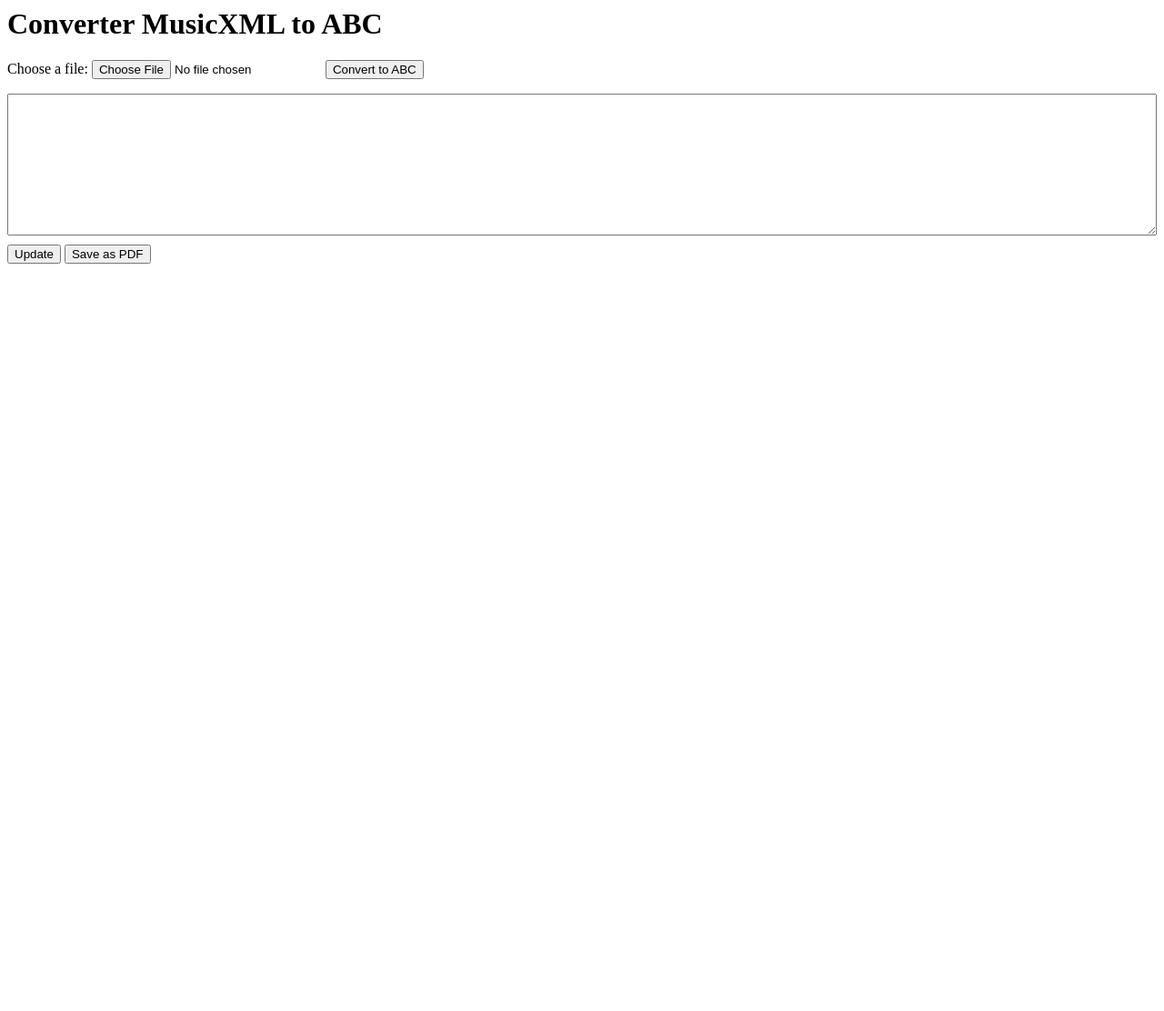
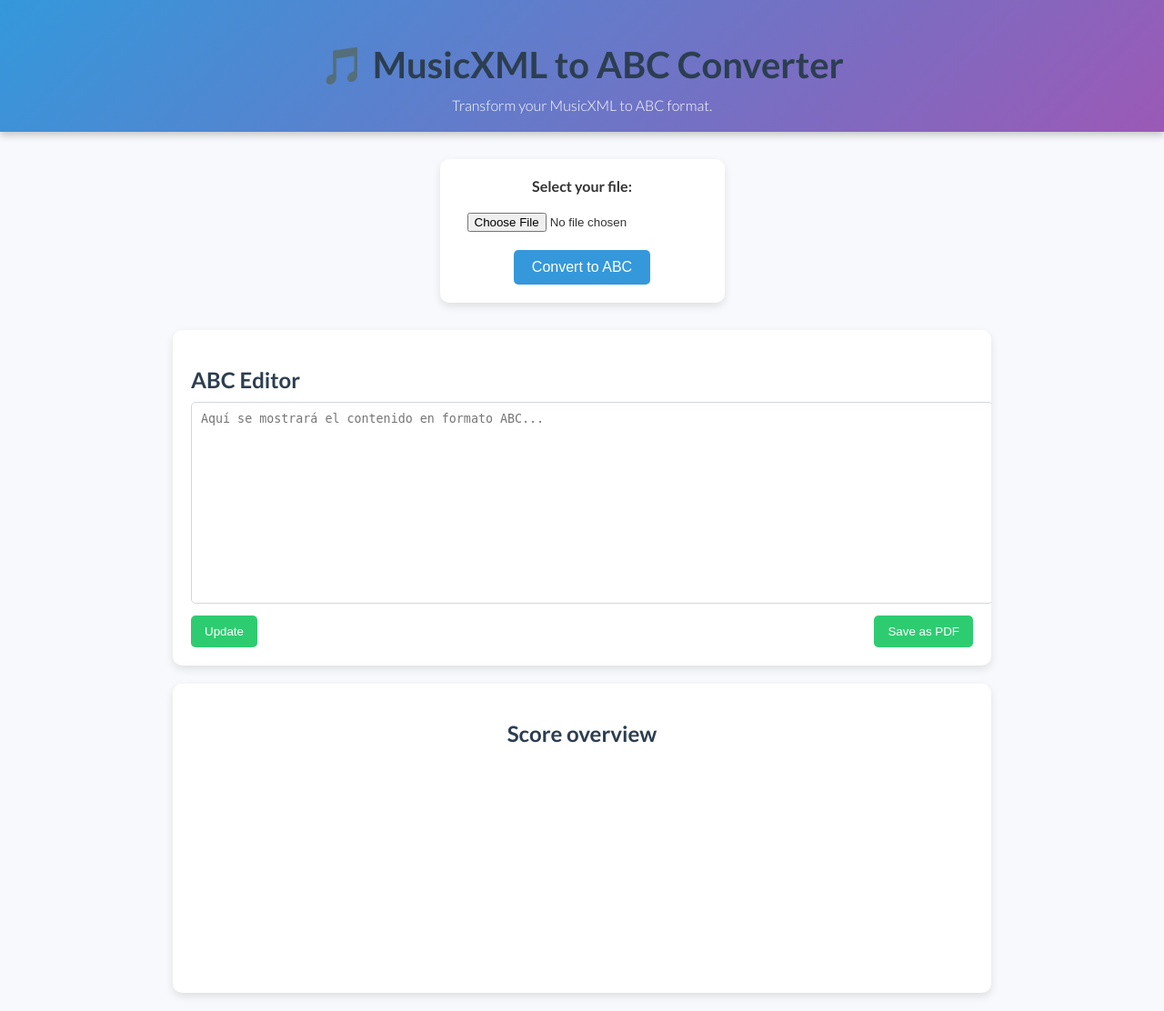
Before and after one commit to martivera1/MusED-LLM-Chat, a Flask app: page / in a window 1280 px wide. Shown: the whole page at 91% size. Before the commit the page ends 290 px from the top, so only its background shows below. Run offline with Flask 3, Linux system fonts and the light colour scheme; some libraries are stand-ins or nearby versions.

Commit message:
New interface, fixed rescaled score

```diff
--- a/WEB_DEMO/static/css/styles.css
+++ b/WEB_DEMO/static/css/styles.css
@@ -1,33 +1,59 @@
-/* Estilos generales */
+/* Tipografía y colores generales */
 body {
-    font-family: 'Arial', sans-serif;
-    text-align: center;
-    background-color: #f0f4f8;
+    font-family: 'Lato', sans-serif;
+    background-color: #f7f9fc;
     color: #333;
     margin: 0;
     padding: 0;
 }
+h1, h2 {
+    font-weight: 700;
+    color: #2c3e50;
+    margin-bottom: 10px;
+}
 h1 {
-    color: #2c3e50;
-    margin-top: 20px;
-    font-size: 2em;
+    font-size: 2.5em;
+}
+h2 {
+    font-size: 1.5em;
 }
 
-/* Estilo del formulario */
+/* Header */
+.main-header {
+    background: linear-gradient(135deg, #3498db, #9b59b6);
+    color: white;
+    text-align: center;
+    padding: 20px 10px;
+    box-shadow: 0 4px 8px rgba(0, 0, 0, 0.2);
+}
+.main-header p {
+    font-weight: 300;
+    margin: 5px 0 0;
+}
+
+/* Sección de formulario */
+#upload-section {
+    text-align: center;
+    margin: 20px auto;
+    padding: 10px;
+}
 #upload-form {
-    background-color: #fff;
-    padding: 15px 20px;
-    margin: 20px auto;
-    border-radius: 8px;
-    box-shadow: 0 4px 8px rgba(0, 0, 0, 0.1);
+    background-color: white;
     display: inline-block;
+    padding: 20px;
+    border-radius: 10px;
+    box-shadow: 0 4px 10px rgba(0, 0, 0, 0.1);
 }
 #upload-form label {
-    font-weight: bold;
-    color: #2c3e50;
+    font-weight: 600;
+    display: block;
+    margin-bottom: 10px;
+    color: #333;
 }
 #upload-form input[type="file"] {
-    margin: 10px 0;
+    display: block;
+    margin: 10px auto;
+    padding: 10px;
 }
 #upload-form button {
     background-color: #3498db;
@@ -37,84 +63,63 @@
     font-size: 1em;
     border-radius: 5px;
     cursor: pointer;
-    transition: background-color 0.3s ease;
+    transition: all 0.3s ease;
 }
 #upload-form button:hover {
     background-color: #2980b9;
+    transform: translateY(-3px);
 }
 
-/* Estilo de los contenedores */
+/* Contenedor general */
 #container {
     display: flex;
-    flex-direction: column; /* Cambia a formato vertical */
-    gap: 20px; /* Espacio entre los paneles */
-    width: 100%;
+    flex-direction: column;
+    gap: 20px;
+    max-width: 900px;
+    margin: 20px auto;
+    padding: 0 10px;
+}
+
+/* Paneles */
+.panel {
+    background-color: white;
     padding: 20px;
-}
-.panel {
-    width: 45%;
-    background-color: #fff;
-    border-radius: 8px;
-    box-shadow: 0 4px 8px rgba(0, 0, 0, 0.1);
-    padding: 15px;
-    box-sizing: border-box;
+    border-radius: 10px;
+    box-shadow: 0 4px 10px rgba(0, 0, 0, 0.1);
     overflow: hidden;
 }
-
-/*=====================================================================================*/
-#abc-text {
-    white-space: pre-wrap;
+.abc-editor, .abc-notation {
+    text-align: left;
+}
+.abc-editor textarea {
+    width: 100%;
+    height: 200px;
+    resize: none;
     border: 1px solid #d0d7de;
     padding: 10px;
-    height: 400px;
-    overflow-y: auto;
+    border-radius: 5px;
     font-family: monospace;
-    color: #2c3e50;
-    background-color: #f9fafb;
+}
+.button-group {
+    display: flex;
+    justify-content: space-between;
+    margin-top: 10px;
+}
+.button-group button {
+    background-color: #2ecc71;
+    color: white;
+    border: none;
+    padding: 10px 15px;
+    border-radius: 5px;
+    cursor: pointer;
+    transition: background-color 0.3s ease;
+}
+.button-group button:hover {
+    background-color: #27ae60;
 }
 
-/**/
-
+/* Partitura */
 #abc-render {
-    width: 100%; /* Ajusta al ancho disponible */
-    min-height: auto; /* Elimina cualquier restricción de altura fija */
-    max-height: none; /* Permite crecer sin límites */
-    overflow: visible; /* Asegura que todo el contenido sea visible */
-    position: relative; /* Asegura un contexto correcto para renderizado */
-    padding: 10px;
-    background-color: #fff; /* Asegura que el fondo sea blanco para el PDF */
+    text-align: center;
+    min-height: 300px;
 }
-
-/*=====================================================================================*/
-
-
-/* Área de texto ABC (Editor) */
-.abc-editor {
-    width: 100%; /* Ocupa todo el ancho */
-    min-height: 150px; /* Altura mínima */
-    background-color: #f9f9f9; /* Fondo claro */
-    padding: 10px;
-    border: 1px solid #ddd;
-    box-shadow: 0 2px 4px rgba(0, 0, 0, 0.1);
-}
-
-/* Panel de visualización de la partitura */
-.abc-notation {
-    width: 100%; /* Ocupa todo el ancho */
-    min-height: 300px; /* Altura mínima */
-    background-color: #fff;
-    padding: 10px;
-    border: 1px solid #ddd;
-    box-shadow: 0 2px 4px rgba(0, 0, 0, 0.1);
-    overflow-x: auto; /* Permite desplazamiento horizontal si es necesario */
-}
-
-
-/* Efectos y mejoras visuales */
-* {
-    box-sizing: border-box;
-}
-#abc-render svg {
-    max-width: 100%;
-    background-color: #fff; /*Fons blanc*/
-}
--- a/WEB_DEMO/static/js/xmltoabc.js
+++ b/WEB_DEMO/static/js/xmltoabc.js
@@ -21,9 +21,26 @@
             // Mostrar el contenido ABC en texto y en partitura
             document.getElementById('abc-text').textContent = data.abc;
 
+            // if (data.abc.includes("K:") || data.abc.includes("X:")) {
+            //     // Asegura que el área de partitura sea lo suficientemente grande para evitar que se corte
+            //     abcjs.renderAbc("abc-render", data.abc, { responsive: "resize" });
+            // } else {
+            //     alert("El archivo convertido no parece estar en formato ABC legible.");
+            // }
             if (data.abc.includes("K:") || data.abc.includes("X:")) {
                 // Asegura que el área de partitura sea lo suficientemente grande para evitar que se corte
-                abcjs.renderAbc("abc-render", data.abc, { responsive: "resize" });
+                const renderElement = document.getElementById('abc-render');
+                const containerWidth = renderElement.offsetWidth; // Ancho del contenedor
+
+                // Ajustar dinámicamente CSS si es necesario
+                renderElement.style.width = "100%"; // O un valor más específico como "800px"
+                renderElement.style.minHeight = "400px"; // Garantiza suficiente espacio vertical
+
+                // Renderiza la partitura ajustada al ancho del contenedor
+                abcjs.renderAbc("abc-render", data.abc, {
+                    responsive: "resize",
+                    staffwidth: containerWidth // Asegura que la partitura se ajuste al ancho disponible
+                });
             } else {
                 alert("El archivo convertido no parece estar en formato ABC legible.");
             }
--- a/WEB_DEMO/templates/index.html
+++ b/WEB_DEMO/templates/index.html
@@ -1,25 +1,44 @@
+<!DOCTYPE html>
+<html lang="en">
+<head>
+    <meta charset="UTF-8">
+    <meta name="viewport" content="width=device-width, initial-scale=1.0">
+    <title>MusicXML to ABC Converter</title>
+    <link rel="stylesheet" href="/static/css/styles.css">
+    <link href="https://fonts.googleapis.com/css2?family=Lato:wght@300;400;700&display=swap" rel="stylesheet">
+</head>
 <body>
-    <h1>Converter MusicXML to ABC</h1>
+    <header class="main-header">
+        <h1>🎵 MusicXML to ABC Converter</h1>
+        <p>Transform your MusicXML to ABC format. </p>
+    </header>
 
+    <section id="upload-section">
         <form id="upload-form" enctype="multipart/form-data">
-        <label for="file">Choose a file:</label>
+            <label for="file">Select your file:</label>
             <input type="file" id="file" name="file" accept=".musicxml,.xml" required>
             <button type="submit">Convert to ABC</button>
         </form>
+    </section>
 
-    <div id="container">
+    <main id="container">
         <!-- Área de texto ABC -->
-        <div class="panel abc-editor">
-            <textarea id="abc-text" rows="10" style="width: 100%;"></textarea>
-            <button id="update-btn" style="margin-top: 10px;">Update</button>
-            <button id="save-pdf" style="margin-top: 10px;">Save as PDF</button>
+        <section class="panel abc-editor">
+            <h2>ABC Editor</h2>
+            <textarea id="abc-text" rows="10" placeholder="Aquí se mostrará el contenido en formato ABC..."></textarea>
+            <div class="button-group">
+                <button id="update-btn">Update</button>
+                <button id="save-pdf">Save as PDF</button>
             </div>
+        </section>
 
         <!-- Panel de visualización de partitura ABC -->
-        <div class="panel abc-notation" id="abc-render"></div>
-    </div>
-
+        <section class="panel abc-notation" id="abc-render">
+            <h2>Score overview</h2>
+        </section>
+    </main>
+</body>
 <script src="https://cdnjs.cloudflare.com/ajax/libs/jspdf/2.4.0/jspdf.umd.min.js"></script>
 <script src="https://cdnjs.cloudflare.com/ajax/libs/html2canvas/1.4.1/html2canvas.min.js"></script>
 <script type="module" src="/static/js/xmltoabc.js"></script>
-</body>
+</html>
```
Lines whose indentation alone changed are shown as unchanged.
